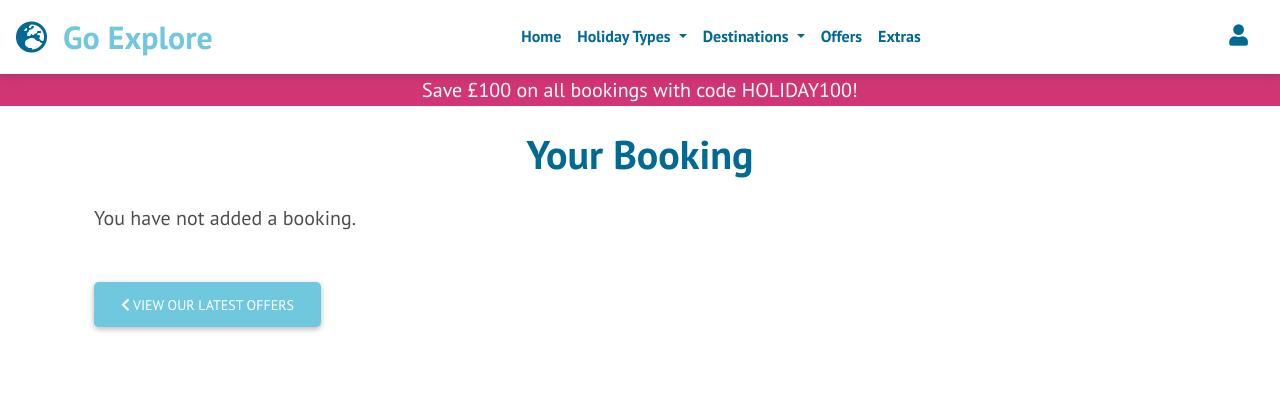
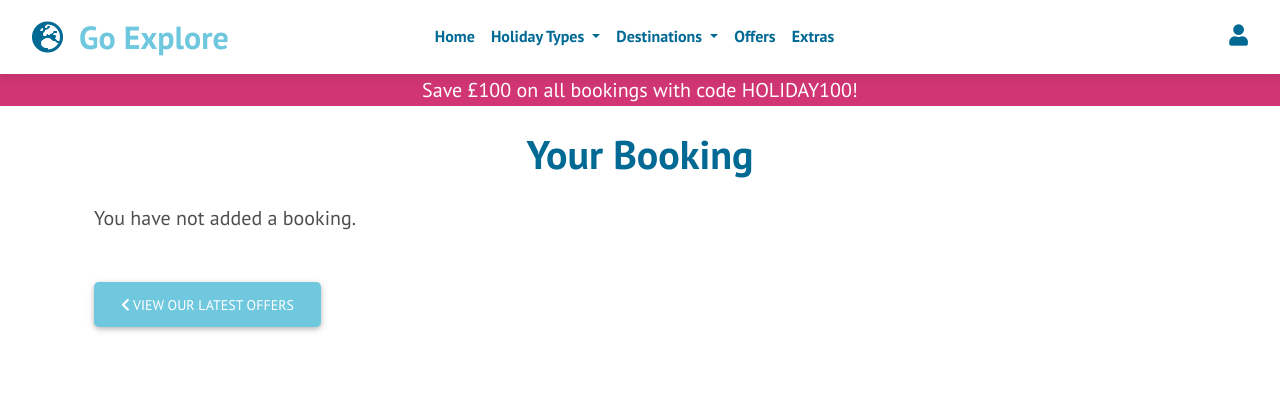
Before and after one commit to jonathan-odonnell/milestone-project-4, a Django app: page /booking/ in a window 1280 px wide. Shown: the top 420 px of the page. Run offline with Django 3.2, Linux system fonts and the light colour scheme; some libraries are stand-ins or nearby versions.

Commit message:
Amended navbar styling

```diff
--- a/static/css/base.css
+++ b/static/css/base.css
@@ -129,6 +129,10 @@ strong {
 .navbar-light .navbar-nav .nav-link:hover,
 .navbar-light .navbar-nav .nav-link:focus {
     color: #70c8df;
+    outline: none;
+}
+
+.nav-link {
     outline: none;
 }
 
@@ -738,6 +742,14 @@ footer .small {
         margin: 0;
     }
 
+    .navbar-brand {
+        width: 100%;
+    }
+
+    #user-options {
+        width: 100%;
+    }
+
     .navbar-expand-lg .navbar-nav .nav-link {
         padding: 1.5rem 0;
     }
--- a/templates/base.html
+++ b/templates/base.html
@@ -56,23 +56,23 @@
     <!--Navbar container-->
     <header class="container-fluid p-0">
         <!-- Navbar -->
-        <nav class="navbar navbar-expand-lg navbar-light py-3 py-lg-0">
+        <nav class="navbar navbar-expand-lg navbar-light p-3 py-lg-0">
             <!-- Toggle button -->
-            <button class="navbar-toggler border-0 py-2 px-3 ms-3" type="button" data-bs-toggle="collapse"
+            <button class="navbar-toggler border-0 ps-3 py-0" type="button" data-bs-toggle="collapse"
                 data-bs-target="#navbar-content" aria-controls="navbar-content" aria-expanded="false"
                 aria-label="Toggle navigation">
                 <i class="fas fa-bars"></i>
             </button>
             <!-- Navbar brand -->
-            <a class="navbar-brand ms-3" href="{% url 'home' %}">
+            <a class="navbar-brand mx-auto ps-lg-3 order-lg-0" href="{% url 'home' %}">
                 <h2 class="mb-0"><i class="fas fa-globe-europe me-3"></i>Go Explore</h2>
             </a>
             <!-- User Options Dropdown -->
-            <a class="nav-link d-lg-none me-3" href="#" role="button" id="user-options-mobile" data-bs-toggle="dropdown"
+            <a class="nav-link ps-3 py-0 order-lg-2 text-lg-end" href="#" role="button" id="user-options" data-bs-toggle="dropdown"
                 aria-expanded="false">
                 <i class="fas fa-user fa-lg"></i>
             </a>
-            <ul class="dropdown-menu dropdown-menu-end" aria-labelledby="user-options-mobile">
+            <ul class="dropdown-menu dropdown-menu-end" aria-labelledby="user-options">
                 {% if request.user.is_authenticated %}
                 {% if request.user.is_superuser %}
                 <li><a class="dropdown-item" href="{% url 'add_holiday' %}">Add Holiday</a></li>
```
Also changed, not shown: other parts of templates/base.html (+0 -25 lines). Lines whose indentation alone changed are shown as unchanged.
